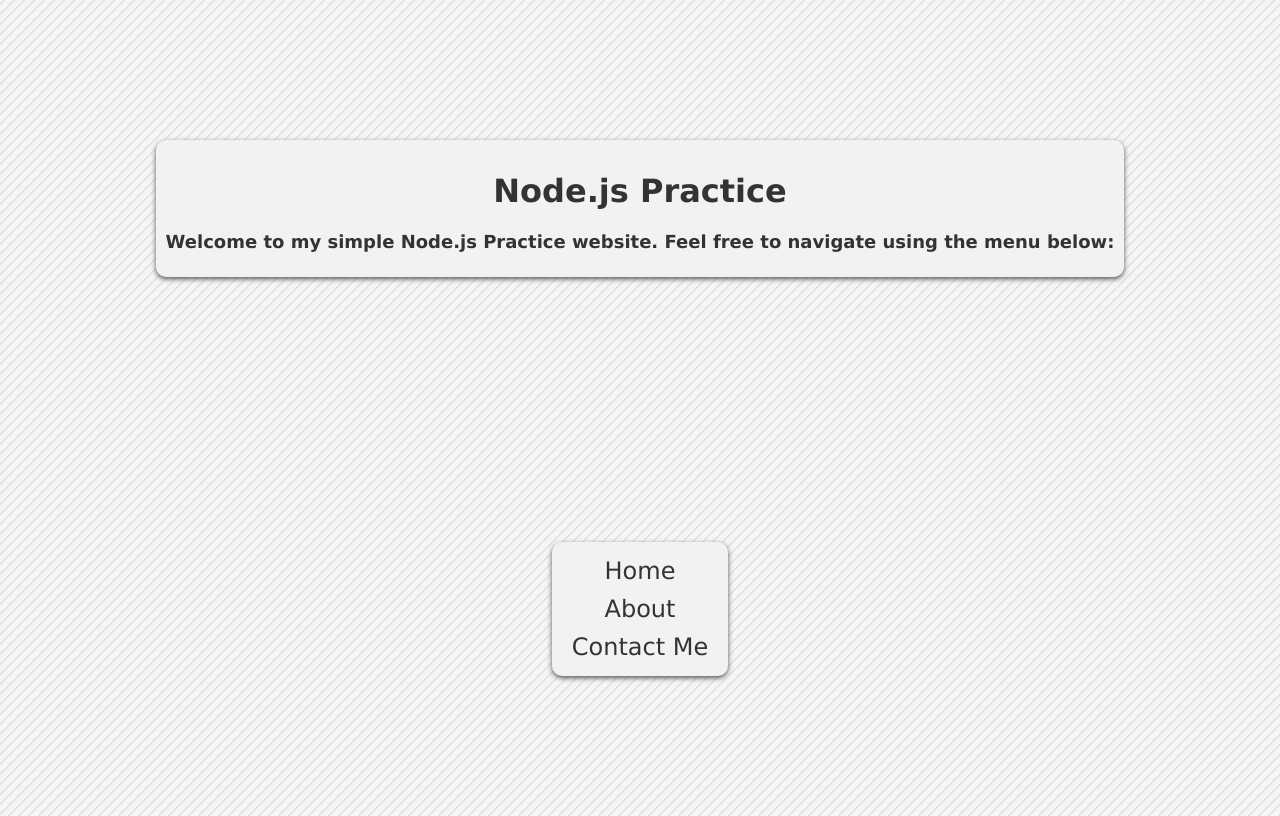
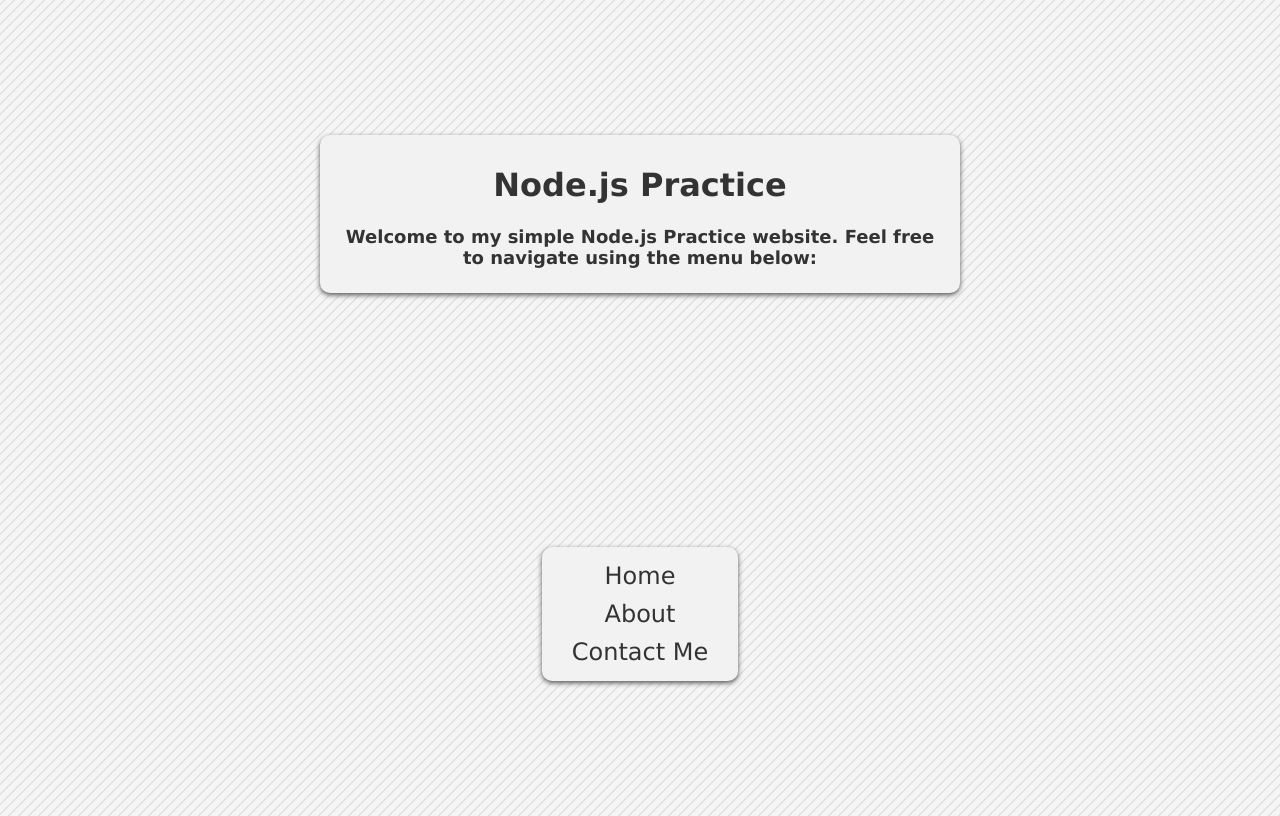
Before and after one commit to mpieciak18/simple-nodejs-site, a website: page public/index.html in a window 1280 px wide. Drawn offline with Linux system fonts and the light colour scheme.

Commit message:
update README

```diff
--- a/public/css/style.css
+++ b/public/css/style.css
@@ -16,7 +16,8 @@
     background-color: #f2f2f2;
     box-shadow: 0px 2px 5px 0px #555;
     border-radius: 10px;
-    padding: 10px;
+    padding: 10px 20px;
+    max-width: 600px;
 }
 
 h2 {
```
Also changed, not shown: README.md.
